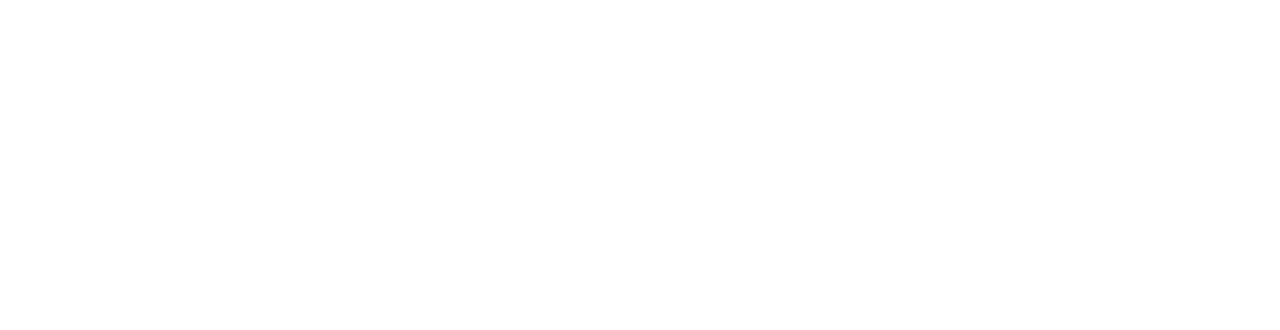
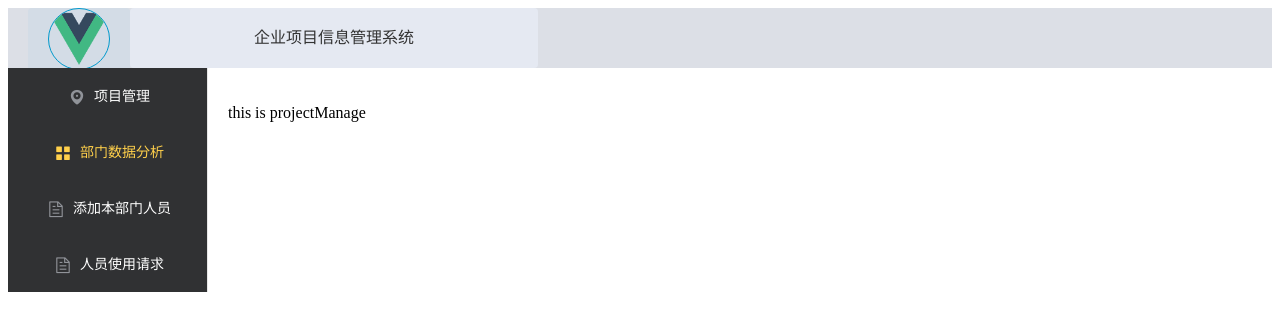
Before and after one commit to ShiZiShiZi/enterprise-data-management-system, a Vue app in the folder frontend/: page /departmentManager/projectManage in a window 1280 px wide. Shown: the top 330 px of the page. Built offline with nearby package versions, Linux system fonts and the light colour scheme.

Commit message:
This submission is to modify the main branch directory. Ref #115

```diff
--- a/frontend/src/components/departmentManager/OverallDepartment.vue
+++ b/frontend/src/components/departmentManager/OverallDepartment.vue
@@ -22,7 +22,7 @@
           active-text-color="#ffd04b">
           <el-menu-item index="1">
             <i class="el-icon-location"></i>
-            <span slot="title" @click="jumpToNewReceivable">项目管理</span>
+            <span slot="title" @click="jumpToProjectManage">项目管理</span>
           </el-menu-item>
           <el-menu-item index="2">
             <i class="el-icon-menu"></i>
@@ -49,8 +49,8 @@
 export default {
   name: 'OverallDeveloper',
   methods: {
-    jumpToViewFeedback: function () {
-      this.$router.push('/developer/viewFeedback')
+    jumpToProjectManage: function () {
+      this.$router.push('/departmentManager/projectManage')
     },
     jumpToNewReceivable: function () {
       this.$router.push('/developer/newReceivable')
--- a/frontend/src/router/index.js
+++ b/frontend/src/router/index.js
@@ -15,6 +15,7 @@
 import ShowDoingProject from '@/views/superAdmin/ShowDoingProject'
 import ShowClosedProject from '@/views/superAdmin/ShowClosedProject'
 import OverallDepartment from '@/components/departmentManager/OverallDepartment'
+import ProjectManage from '@/views/departmentManager/ProjectManage'
 
 Vue.use(Router)
 
@@ -98,7 +99,14 @@
     {
       path: '/departmentManager',
       name: 'OverallDepartment',
-      component: OverallDepartment
+      component: OverallDepartment,
+      children: [
+        {
+          path: 'projectManage',
+          name: 'ProjectManage',
+          component: ProjectManage
+        }
+      ]
     }
   ]
 })
--- /dev/null
+++ b/frontend/src/views/departmentManager/ProjectManage.vue
@@ -0,0 +1,13 @@
+<template>
+<p>this is projectManage</p>
+</template>
+
+<script>
+export default {
+  name: 'ProjectManage'
+}
+</script>
+
+<style scoped>
+
+</style>
```
